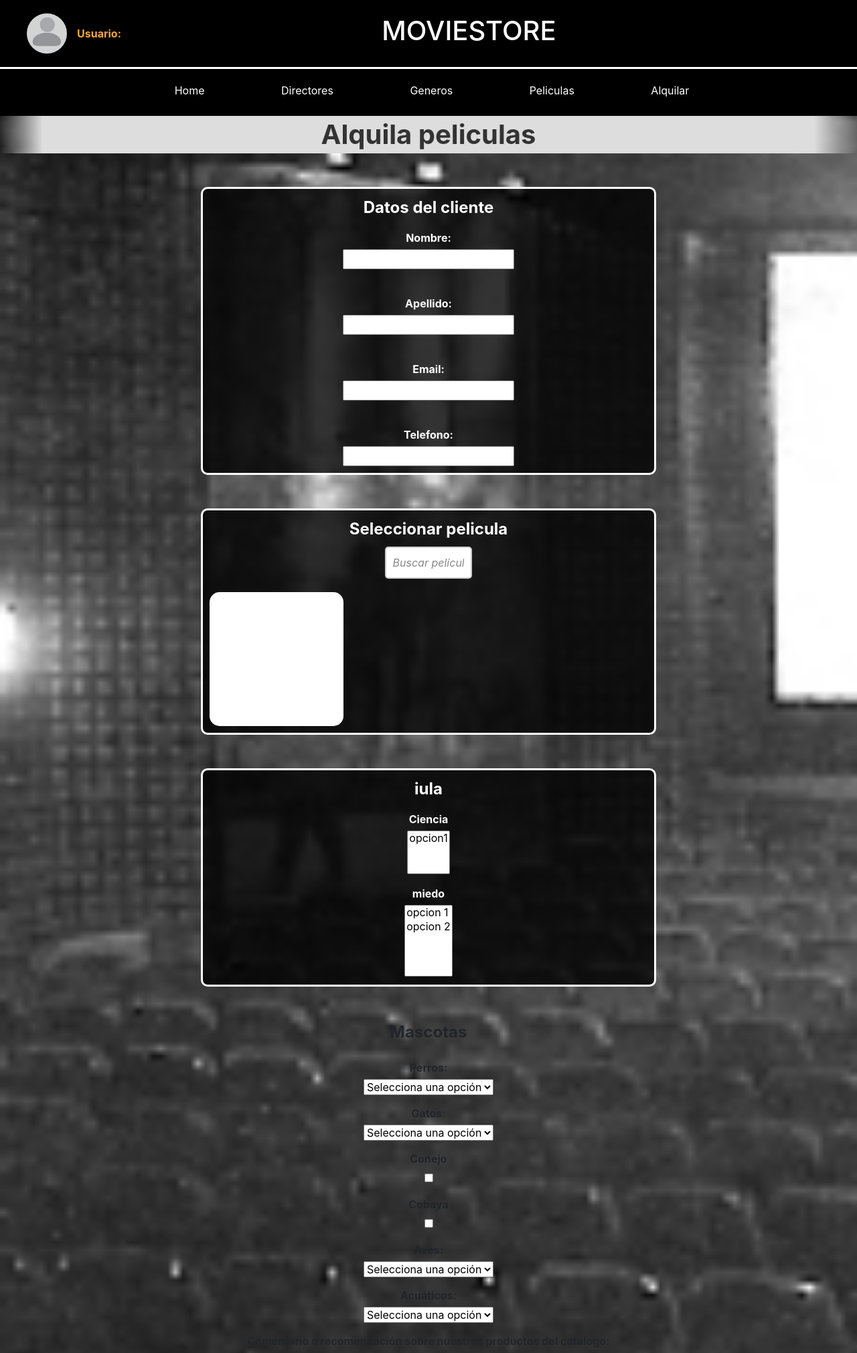
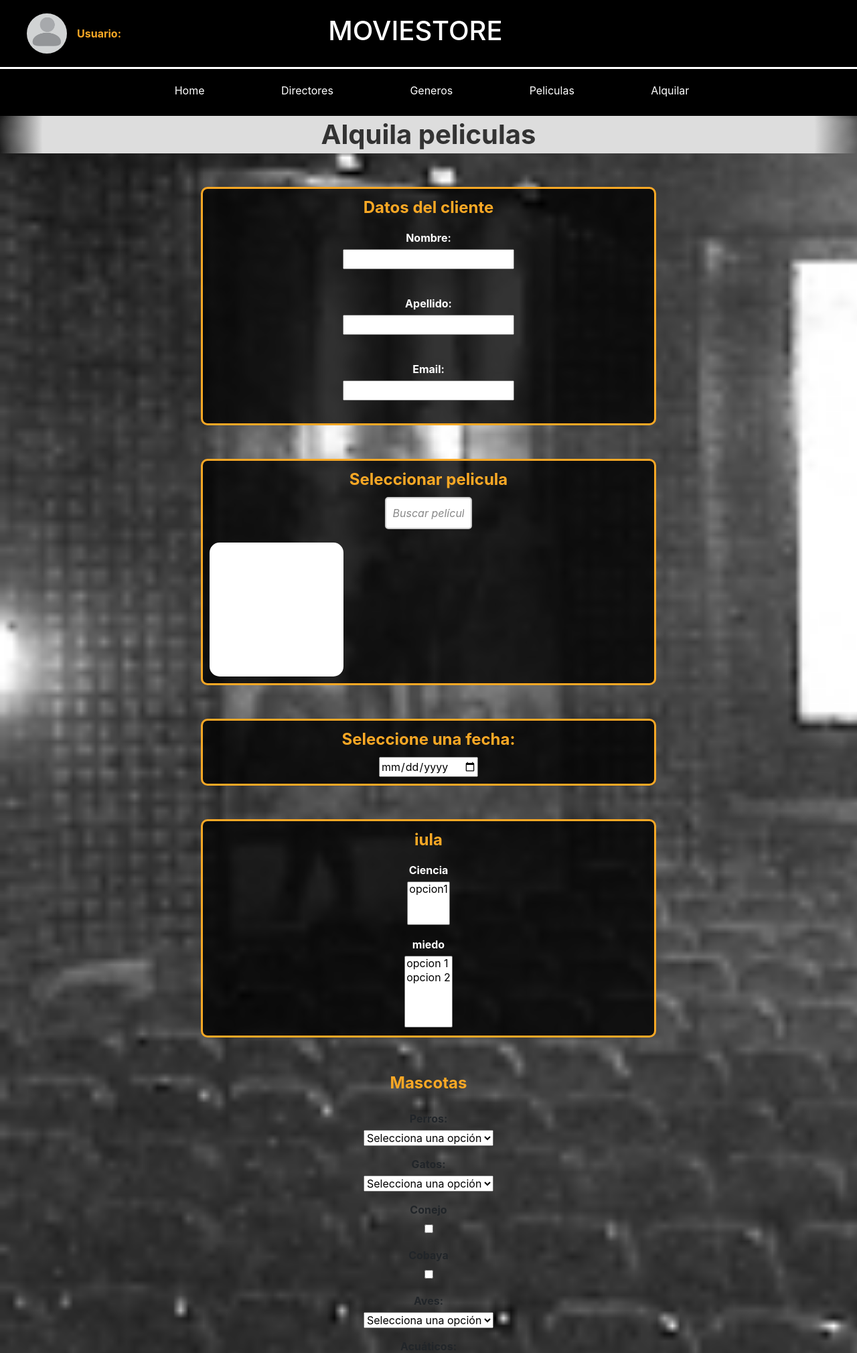
Before and after one commit to JuanGarrid0/Videoclub, a Django app: page /formulario in a window 1280 px wide. Shown: the top 2020 px of the page at 67% size. Run offline with Django 5.2, Linux system fonts and the light colour scheme; some libraries are stand-ins or nearby versions.

Commit message:
Calendario y estilos

```diff
--- a/videoclub/movies/static/movies/styles.css
+++ b/videoclub/movies/static/movies/styles.css
@@ -27,7 +27,7 @@ header #moviestore h1 {
     font-size: 2.5em; /* Tamaño de fuente ajustado */
     text-align: center;
     flex-grow: 1;
-    margin-right: 20px; /* Reducido margen a la derecha */
+    margin-right: 180px;
 }
 nav ul a {
     text-decoration: none;
@@ -473,6 +473,10 @@ footer strong {
     background: radial-gradient(circle, rgba(221, 221, 221, 1) 90%, rgba(221, 221, 221, 0) 100%);
 }
 
+#formulario legend{
+    color: #f9a825;
+}
+
 #formulario form {
     background-color: rgba(0, 0, 0, 0.8);
     border-radius: 10px;
@@ -482,7 +486,7 @@ footer strong {
     margin-right: 300px;
     margin-bottom: 50px;
     border-style: solid;
-    border-color:white;
+    border-color:#f9a825;
     color: white;
 }
 
--- a/videoclub/movies/templates/movies/formulario.html
+++ b/videoclub/movies/templates/movies/formulario.html
@@ -5,6 +5,7 @@
     <div id="formulario">
         <h2><strong>Alquila peliculas</strong></h2>
         <form id = "datos" action="form.php" method="post">
+            <!-- Si esta con su usuario se rellenan automaticamente -->
             <legend><strong>Datos del cliente</strong></legend>
             <label for="nombre">Nombre: </label>
             <input type="text" name="nombre" id = "nombre"><br>
@@ -17,10 +18,6 @@
             <label for="email">Email: </label>
             <input type="text" name="email" id="email"><br>
             <br>
-
-            <label for="telefono">Telefono: </label>
-            <input type="text" name="telefono" id="telefono">
-            <br>
         </form>
         <form id = "pelicula" action = "form.php" method = "post">
             <legend><strong>Seleccionar pelicula</strong></legend>
@@ -28,6 +25,10 @@
             <div id = "resultado">
 
             </div>
+        </form>
+        <form action="/submit" method="post">
+            <legend><strong>Seleccione una fecha:</strong></legend>
+            <input type="date" id="fecha" name="fecha" required>
         </form>
 
 
```
